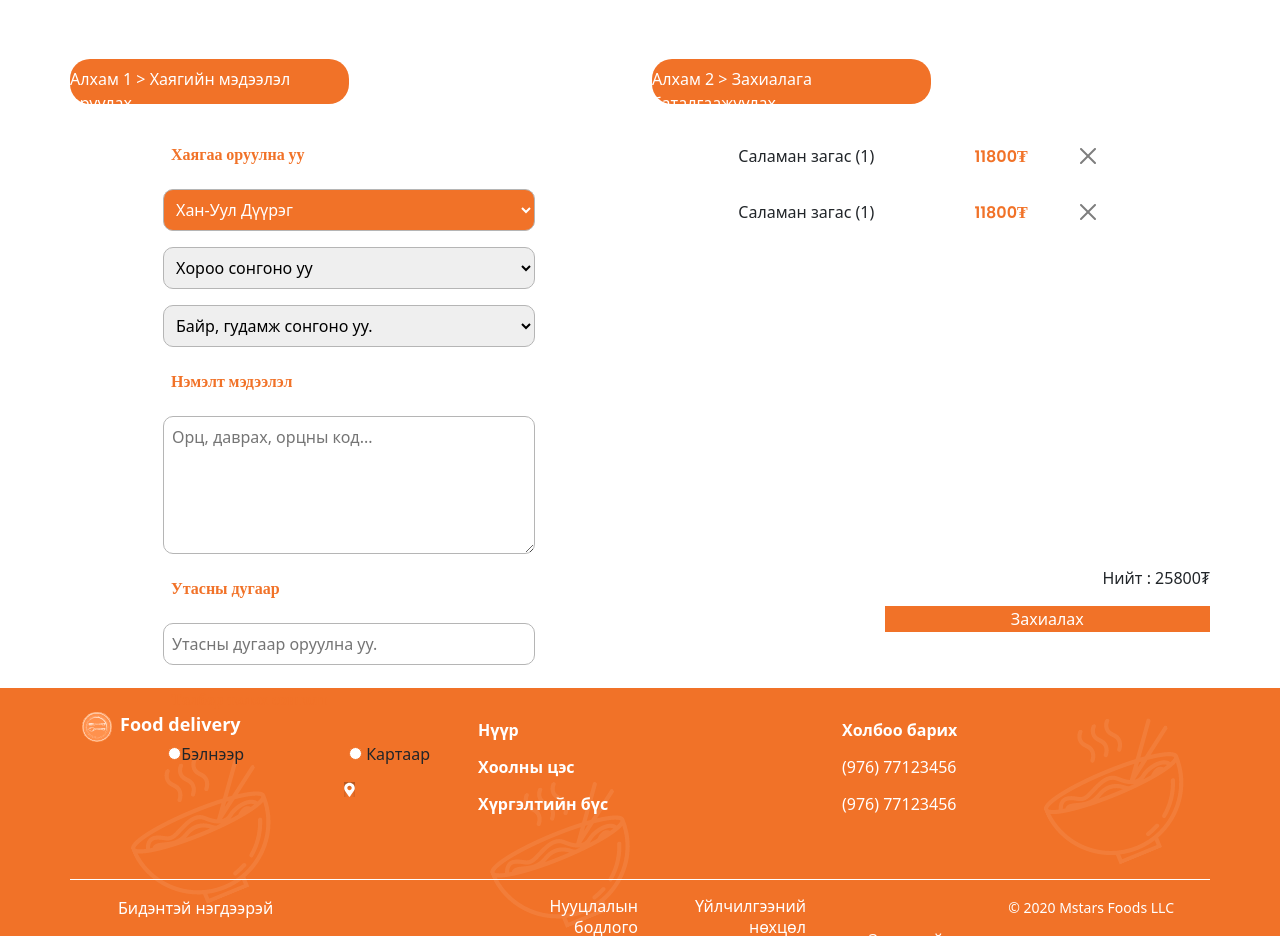
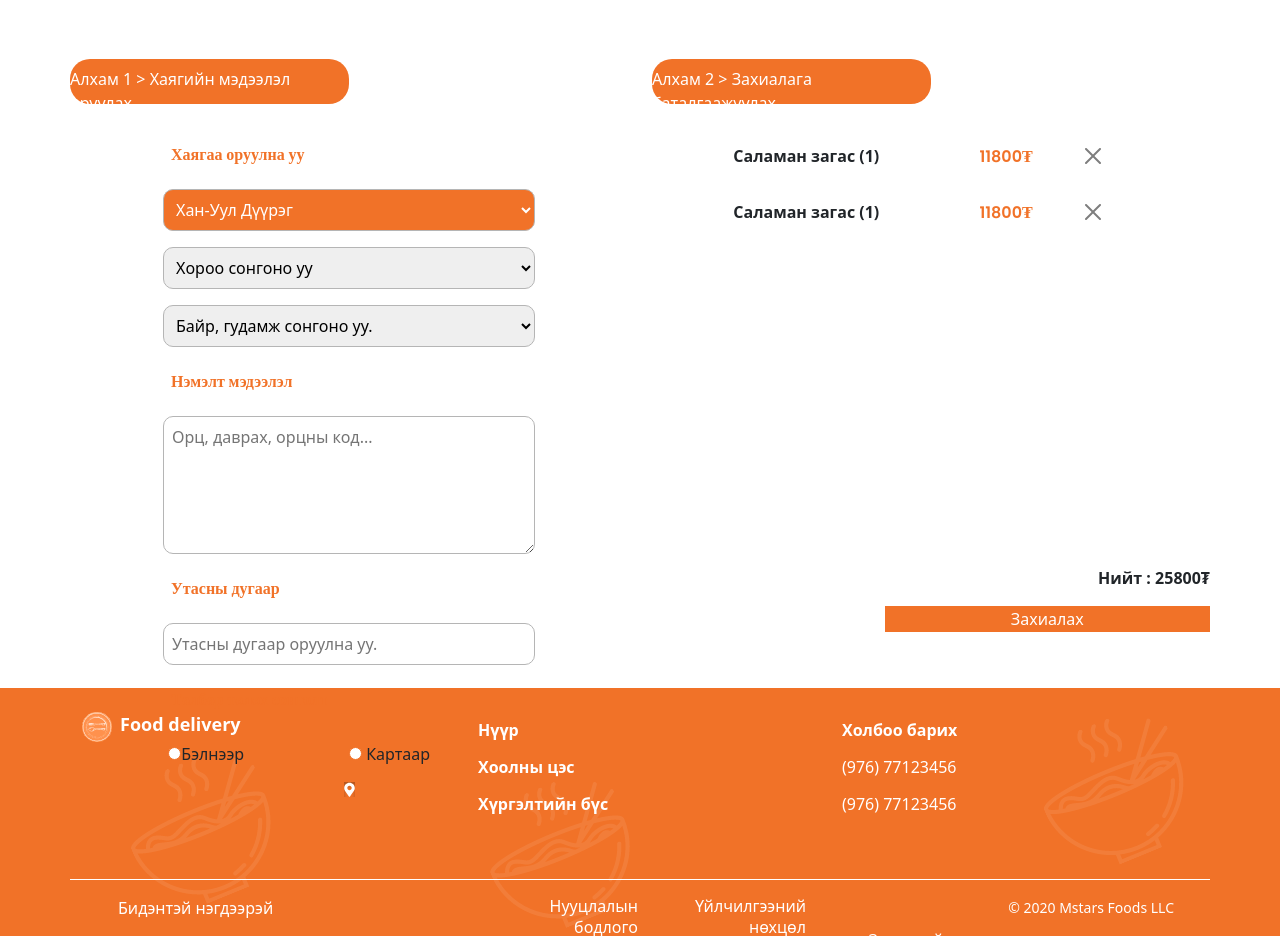
Before and after one commit to khangaikhuu-mstars/br_delivery_web_app, a React (Create React App) app in the folder project/: page / in a window 1280 px wide. Shown: the part 2460-3396 px from the top of the page. Built offline with nearby package versions, Linux system fonts and the light colour scheme.

Commit message:
#75 yu hiisnee mq baina

```diff
--- a/project/src/components/AddressVertification.js
+++ b/project/src/components/AddressVertification.js
@@ -20,13 +20,15 @@ const AddressVertification = () => {
                             <p className="p-2 m-2 col-12 d-md-none text-shargal">Хаягын мэдээлэл</p>
                             <p className="d-none p-2 col-12 col-md-8 m-2 d-md-block align-items-start turshilt text-shargal"> Хаягаа оруулна уу</p>
                             <select name="" id="" className="col-12 col-md-8 m-2 p-2 inputStyle selectbox">
+                                <optgroup label="Дүүрэг сонгоно уу">
+                                    <option value="" > Хан-Уул Дүүрэг </option>
+                                    <option value="">Баянзүрэх Дүүрэг</option>
+                                    <option value="">СүхБаатар Дүүрэг</option>
+                                    <option value="">Сонгинохайрхан Дүүрэг</option>
+                                </optgroup>
 
-                                <option value="">Хан-Уул Дүүрэг </option>
-                                <option value="">Баянзүрэх Дүүрэг</option>
-                                <option value="">СүхБаатар Дүүрэг</option>
-                                <option value="">Сонгинохайрхан Дүүрэг</option>
                             </select>
-                            <select name="" placeholder="Хороо сонгоно уу" className="inputStyle col-md-8 col-12 p-2 m-2" id="">
+                            <select name="" placeholder="Хороо сонгоно уу11" className="inputStyle col-md-8 col-12 p-2 m-2" id="">
                                 <option value=""> Хороо сонгоно уу</option>
                                 <option value="">1-р Хороо</option>
                                 <option value="">2-р Хороо</option>
@@ -61,11 +63,11 @@ const AddressVertification = () => {
                     <p className="d-none d-md-block my-2 py-2 col-md-8 col-lg-7 col-xl-6 shargal11 ">Алхам 2 > Захиалага баталгаажуулах</p>
                     <div className="gadna my-4 d-flex flex-column  justify-content-between ondorOghoos   " >
                         <div className="align-items-center d-flex flex-column justify-content-center ">
-                            <p className="py-2 my-2"> Саламан загас (1)   <span className="text-shargal px-5 mx-5">11800₮ <button type="button " class="btn-close mx-5" aria-label="Close"></button> </span>   </p>
-                            <p className="py-2 my-2"> Саламан загас (1)   <span className="text-shargal px-5 mx-5">11800₮ <button type="button " class="btn-close mx-5" aria-label="Close"></button> </span>   </p>
+                            <p className="py-2 my-2 fw-bold "> Саламан загас (1)   <span className="text-shargal px-5 mx-5">11800₮ <button type="button " class="btn-close mx-5" aria-label="Close"></button> </span>   </p>
+                            <p className="py-2 my-2 fw-bold "> Саламан загас (1)   <span className="text-shargal px-5 mx-5">11800₮ <button type="button " class="btn-close mx-5" aria-label="Close"></button> </span>   </p>
                         </div>
                         <div className="lastButton my-2 py-2">
-                            <p className=" marginAvii">Нийт : 25800₮</p>
+                            <p className=" marginAvii fw-bold">Нийт : 25800₮</p>
                             <input className="col-md-7 borderShargal " type="button" value="Захиалах" name="" id="" />
                         </div>
 
```
